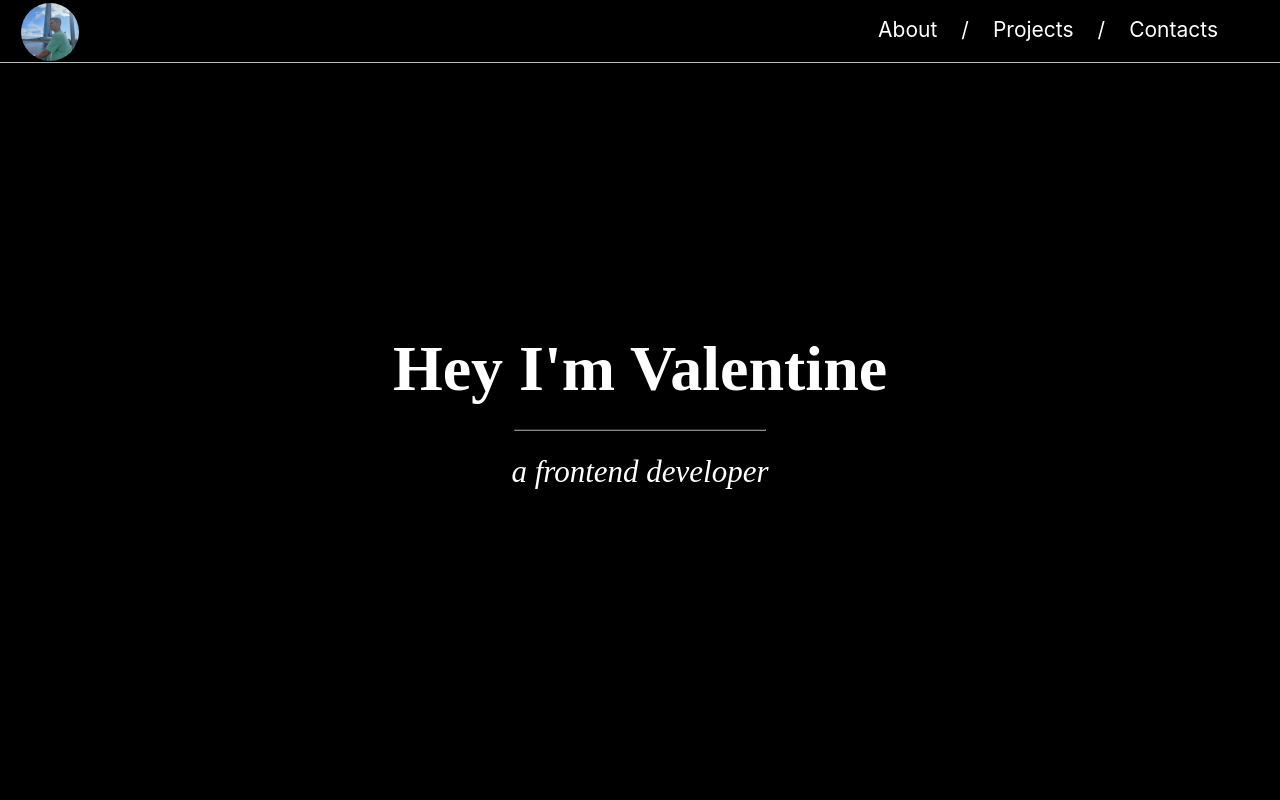
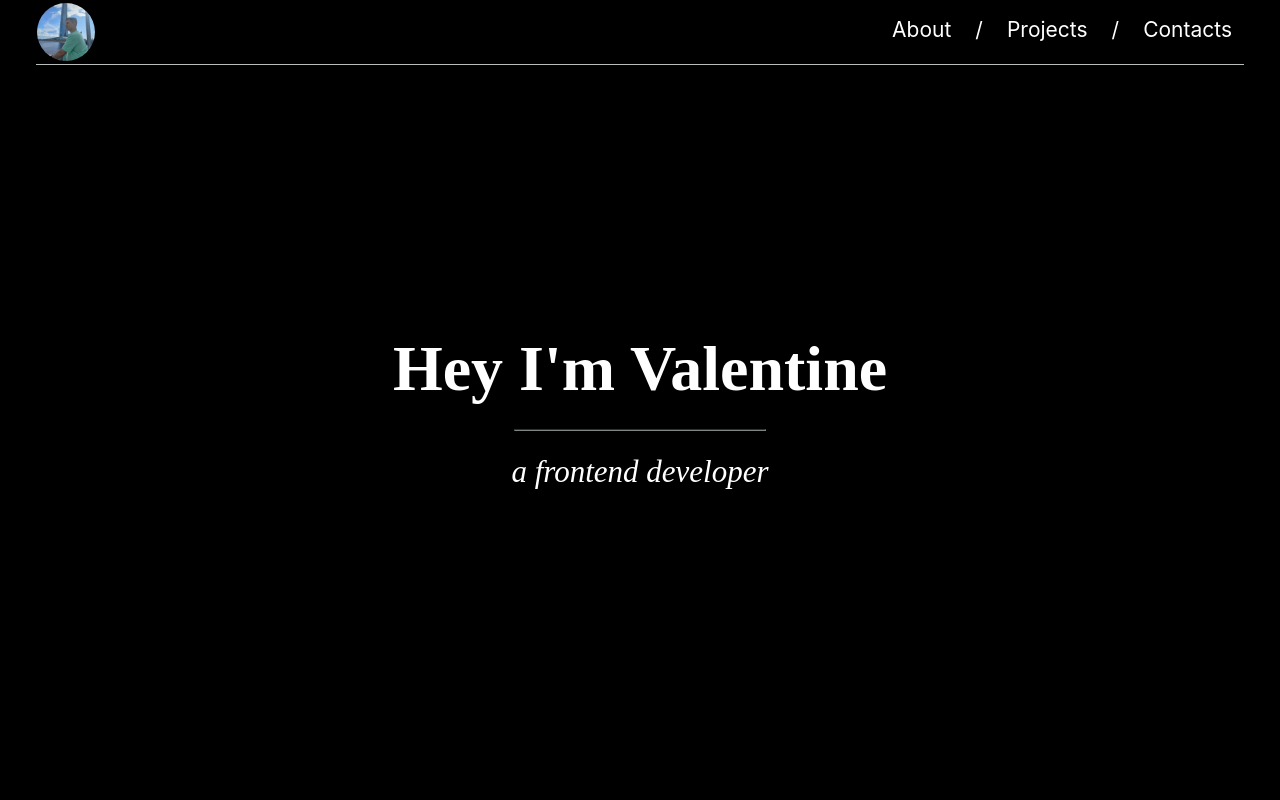
Before and after one commit to Thayorns/Portfolio, a React (Create React App) app in the folder my-app/: page / in a window 1280 px wide. Shown: the top 800 px of the page. Built offline with nearby package versions, Linux system fonts and the light colour scheme.

Commit message:
.root bg & app-width

```diff
--- a/my-app/src/components/app/App.css
+++ b/my-app/src/components/app/App.css
@@ -1,5 +1,6 @@
-.layout {
+.App{
+  position: relative;
+  width: 1208px;
   margin: 0 auto;
-  width: 100vw;
-  background: #cec18a;
+  max-width: 1208px;
 }
--- a/my-app/src/components/header/header.css
+++ b/my-app/src/components/header/header.css
@@ -11,22 +11,21 @@
 
 /* NAVBAR */
 .navbar{
+    width: 1208px;
+    max-width: 1208px;
     line-height: 60px;
     background: black;
     position: fixed;
     top: 0;
-    left: 0;
-    width: 100%;
     border-bottom: #b8bdbd solid 1px;
 }
 .ant-avatar.ant-avatar-icon{
     cursor: pointer;
-    margin: 2px 0 0 20px;
+    margin: 2px 0;
     float: left;
 }
 .navbar ol {
     float: right;
-    margin-right: 50px;
 }
 .ant-breadcrumb .ant-breadcrumb-link,
 .ant-breadcrumb .ant-breadcrumb-separator{
--- a/my-app/src/index.css
+++ b/my-app/src/index.css
@@ -1,5 +1,6 @@
 body {
   margin: 0;
+  background: #000;
   font-family: -apple-system, BlinkMacSystemFont, 'Segoe UI', 'Roboto', 'Oxygen',
     'Ubuntu', 'Cantarell', 'Fira Sans', 'Droid Sans', 'Helvetica Neue',
     sans-serif, 'Clarendon Wide Regular';
--- a/my-app/src/index.js
+++ b/my-app/src/index.js
@@ -5,6 +5,7 @@ import App from './components/app/App';
 import './index.css';
 
 const root = ReactDOM.createRoot(document.getElementById('root'));
+
 root.render(
   <React.StrictMode>
     <App />
```
